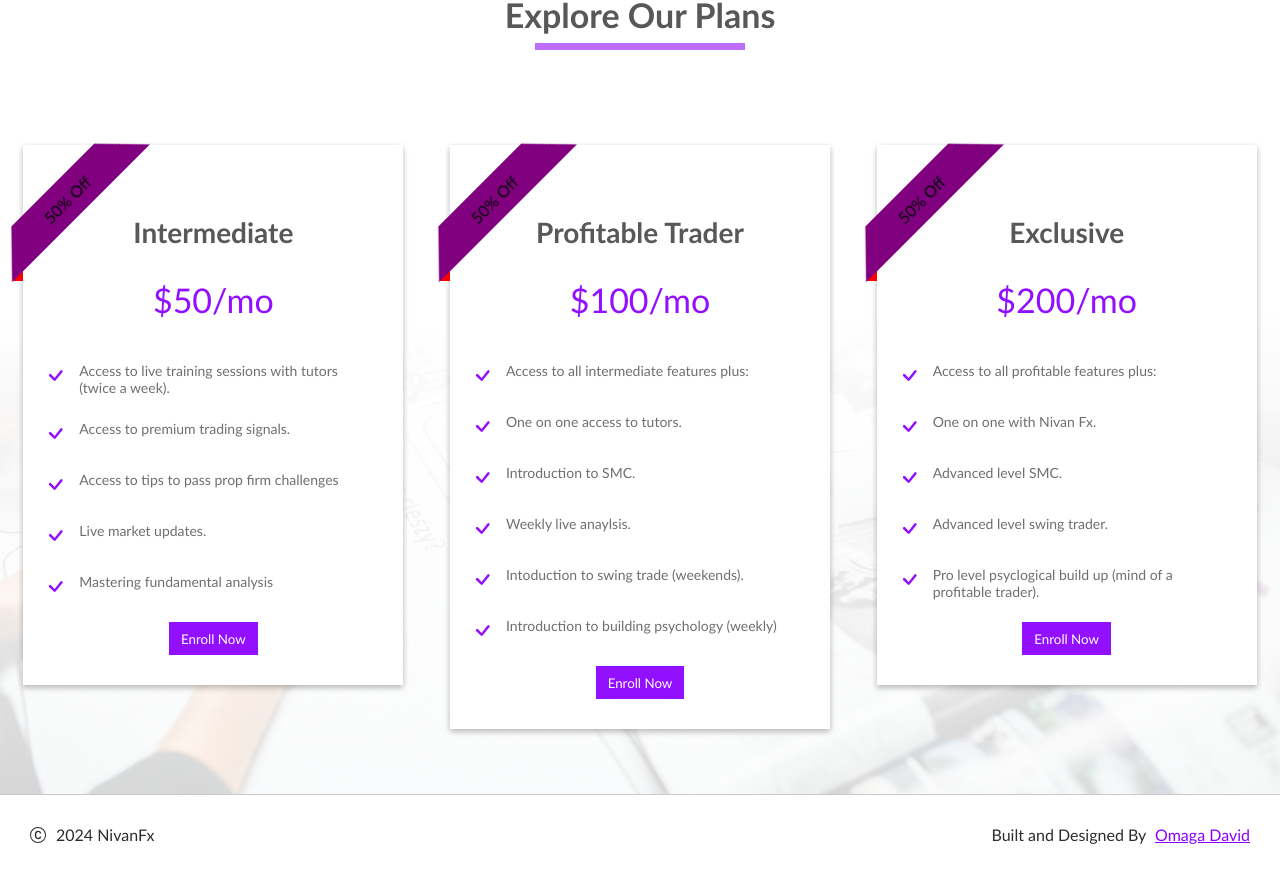
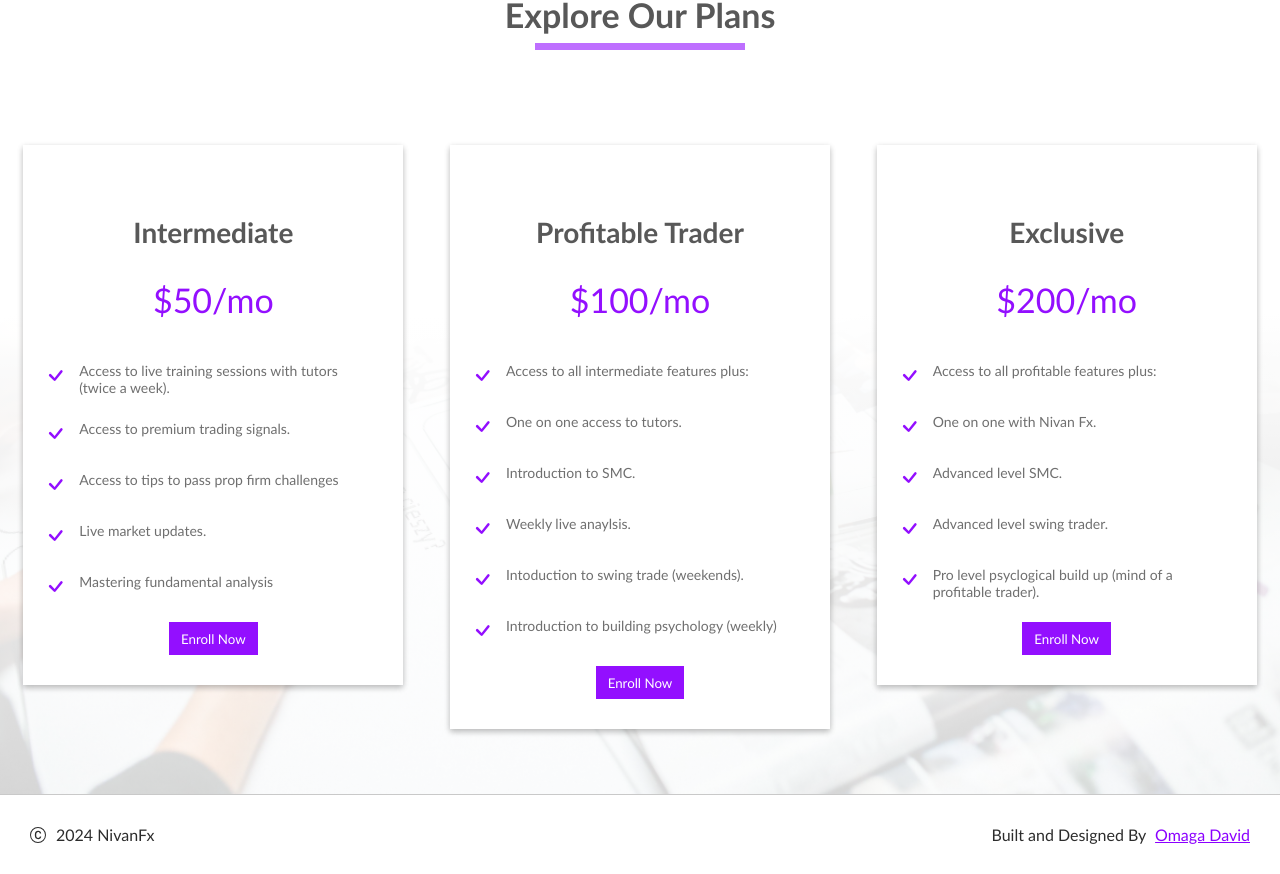
Before and after one commit to omagaowi/nivanfx.com, a React (Vite) app: page /services/mentorships in a window 1280 px wide. Shown: the part 1696-2570 px from the top of the page. Built offline with nearby package versions, Linux system fonts and the light colour scheme.

Commit message:
remove banner

```diff
--- a/src/components/Plans/Plans.jsx
+++ b/src/components/Plans/Plans.jsx
@@ -47,7 +47,7 @@ const Plans = () => {
     const Plan = ({plan}) => {
         return (
                 <div className="plan no-opacity">
-                    <div className="banner"></div>
+                    {/* <div className="banner"></div> */}
                     <h2>{plan.plan}</h2>
                     <div className="price">
                         <div className="currency">
```
